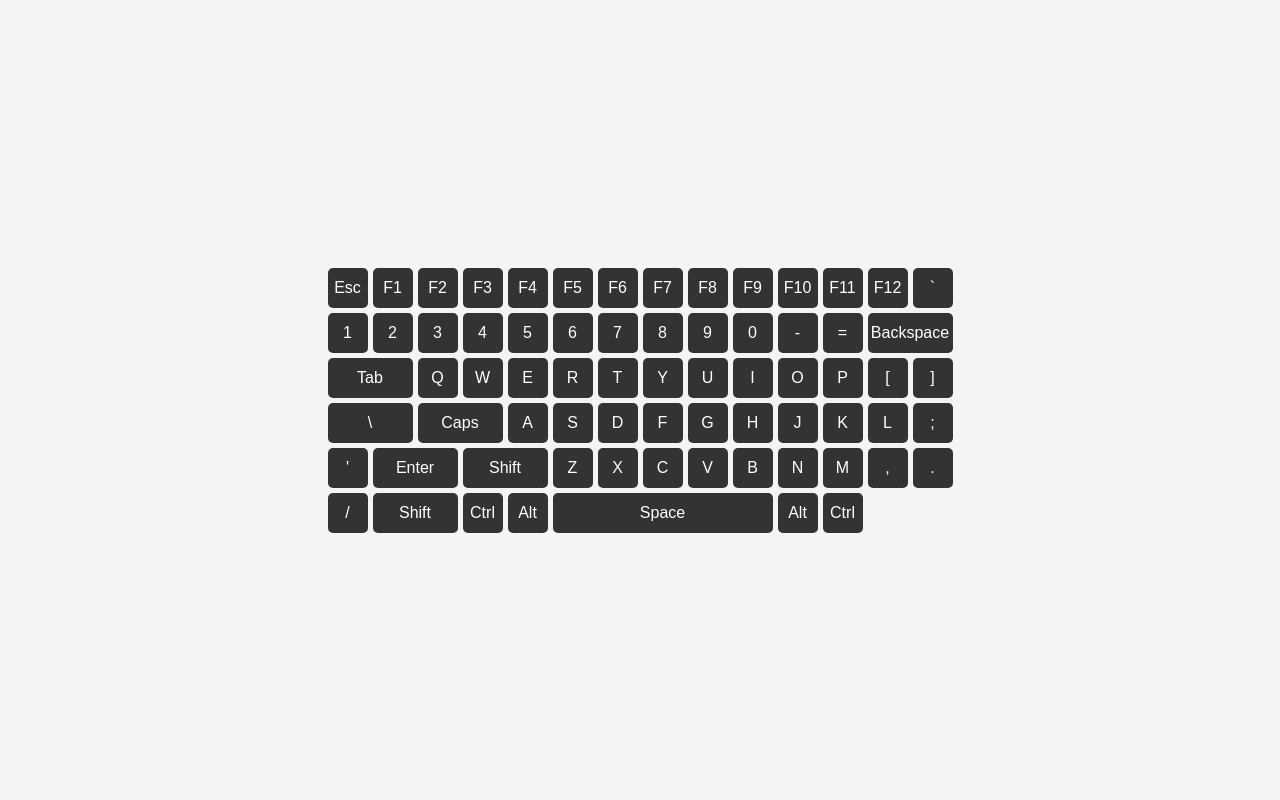
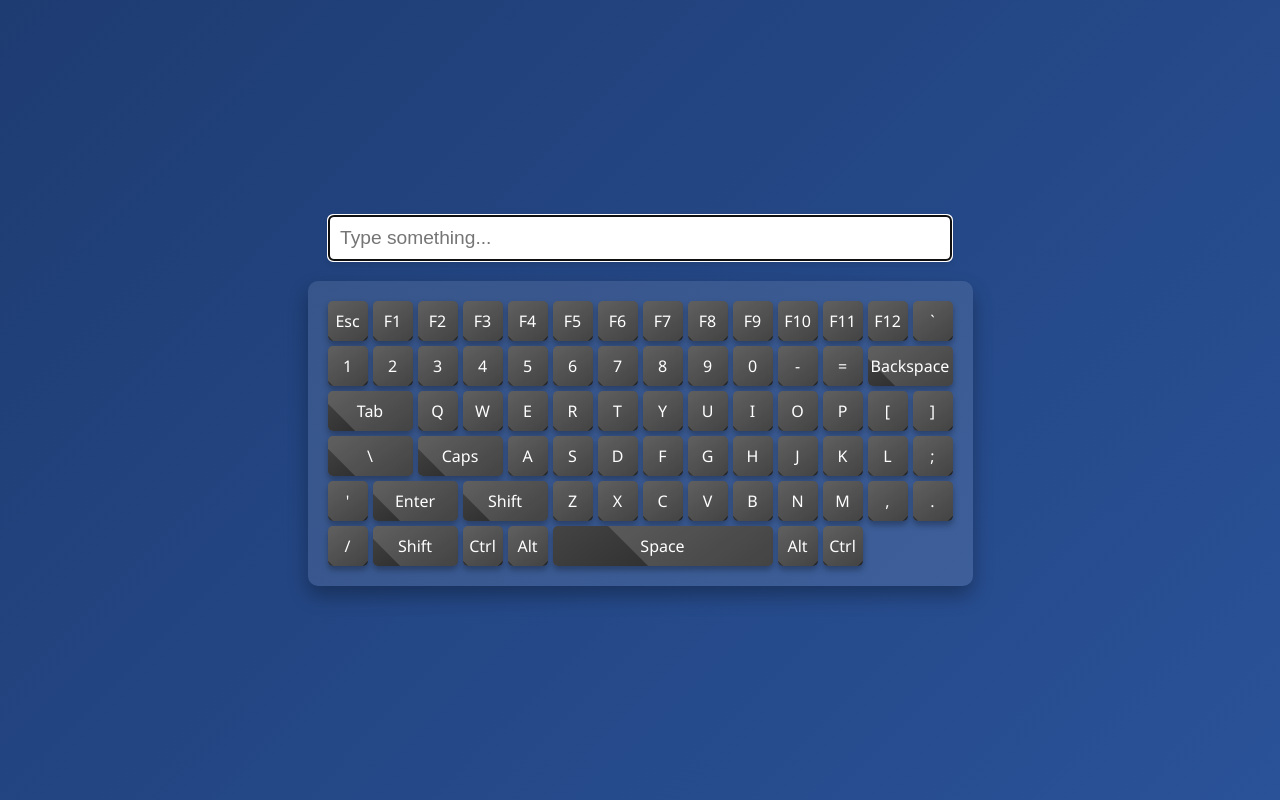
Before and after one commit to shubhamdhiman7011/Grid-Layouts-Decoded-Crafting-Complex-Web-Layouts-with-CSS-Grid, a plain HTML site: page question 5/index.html in a window 1280 px wide. Drawn offline with Linux system fonts and the light colour scheme.

Commit message:
interactive

```diff
--- a/question 5/index.html
+++ b/question 5/index.html
@@ -3,88 +3,90 @@
 <head>
     <meta charset="UTF-8">
     <meta name="viewport" content="width=device-width, initial-scale=1.0">
-    <title>CSS Grid Keyboard</title>
+    <title>Interactive CSS Grid Keyboard</title>
     <link rel="stylesheet" href="styles.css">
 </head>
 <body>
+    <input type="text" id="inputField" placeholder="Type something..." autofocus>
     <div class="keyboard">
         <!-- Row 1 -->
-        <div class="key">Esc</div>
-        <div class="key">F1</div>
-        <div class="key">F2</div>
-        <div class="key">F3</div>
-        <div class="key">F4</div>
-        <div class="key">F5</div>
-        <div class="key">F6</div>
-        <div class="key">F7</div>
-        <div class="key">F8</div>
-        <div class="key">F9</div>
-        <div class="key">F10</div>
-        <div class="key">F11</div>
-        <div class="key">F12</div>
+        <div class="key" data-key="Escape">Esc</div>
+        <div class="key" data-key="F1">F1</div>
+        <div class="key" data-key="F2">F2</div>
+        <div class="key" data-key="F3">F3</div>
+        <div class="key" data-key="F4">F4</div>
+        <div class="key" data-key="F5">F5</div>
+        <div class="key" data-key="F6">F6</div>
+        <div class="key" data-key="F7">F7</div>
+        <div class="key" data-key="F8">F8</div>
+        <div class="key" data-key="F9">F9</div>
+        <div class="key" data-key="F10">F10</div>
+        <div class="key" data-key="F11">F11</div>
+        <div class="key" data-key="F12">F12</div>
         <!-- Row 2 -->
-        <div class="key">`</div>
-        <div class="key">1</div>
-        <div class="key">2</div>
-        <div class="key">3</div>
-        <div class="key">4</div>
-        <div class="key">5</div>
-        <div class="key">6</div>
-        <div class="key">7</div>
-        <div class="key">8</div>
-        <div class="key">9</div>
-        <div class="key">0</div>
-        <div class="key">-</div>
-        <div class="key">=</div>
-        <div class="key wide">Backspace</div>
+        <div class="key" data-key="Backquote">`</div>
+        <div class="key" data-key="Digit1">1</div>
+        <div class="key" data-key="Digit2">2</div>
+        <div class="key" data-key="Digit3">3</div>
+        <div class="key" data-key="Digit4">4</div>
+        <div class="key" data-key="Digit5">5</div>
+        <div class="key" data-key="Digit6">6</div>
+        <div class="key" data-key="Digit7">7</div>
+        <div class="key" data-key="Digit8">8</div>
+        <div class="key" data-key="Digit9">9</div>
+        <div class="key" data-key="Digit0">0</div>
+        <div class="key" data-key="Minus">-</div>
+        <div class="key" data-key="Equal">=</div>
+        <div class="key wide" data-key="Backspace">Backspace</div>
         <!-- Row 3 -->
-        <div class="key wide">Tab</div>
-        <div class="key">Q</div>
-        <div class="key">W</div>
-        <div class="key">E</div>
-        <div class="key">R</div>
-        <div class="key">T</div>
-        <div class="key">Y</div>
-        <div class="key">U</div>
-        <div class="key">I</div>
-        <div class="key">O</div>
-        <div class="key">P</div>
-        <div class="key">[</div>
-        <div class="key">]</div>
-        <div class="key wide">\</div>
+        <div class="key wide" data-key="Tab">Tab</div>
+        <div class="key" data-key="KeyQ">Q</div>
+        <div class="key" data-key="KeyW">W</div>
+        <div class="key" data-key="KeyE">E</div>
+        <div class="key" data-key="KeyR">R</div>
+        <div class="key" data-key="KeyT">T</div>
+        <div class="key" data-key="KeyY">Y</div>
+        <div class="key" data-key="KeyU">U</div>
+        <div class="key" data-key="KeyI">I</div>
+        <div class="key" data-key="KeyO">O</div>
+        <div class="key" data-key="KeyP">P</div>
+        <div class="key" data-key="BracketLeft">[</div>
+        <div class="key" data-key="BracketRight">]</div>
+        <div class="key wide" data-key="Backslash">\</div>
         <!-- Row 4 -->
-        <div class="key wide">Caps</div>
-        <div class="key">A</div>
-        <div class="key">S</div>
-        <div class="key">D</div>
-        <div class="key">F</div>
-        <div class="key">G</div>
-        <div class="key">H</div>
-        <div class="key">J</div>
-        <div class="key">K</div>
-        <div class="key">L</div>
-        <div class="key">;</div>
-        <div class="key">'</div>
-        <div class="key wide">Enter</div>
+        <div class="key wide" data-key="CapsLock">Caps</div>
+        <div class="key" data-key="KeyA">A</div>
+        <div class="key" data-key="KeyS">S</div>
+        <div class="key" data-key="KeyD">D</div>
+        <div class="key" data-key="KeyF">F</div>
+        <div class="key" data-key="KeyG">G</div>
+        <div class="key" data-key="KeyH">H</div>
+        <div class="key" data-key="KeyJ">J</div>
+        <div class="key" data-key="KeyK">K</div>
+        <div class="key" data-key="KeyL">L</div>
+        <div class="key" data-key="Semicolon">;</div>
+        <div class="key" data-key="Quote">'</div>
+        <div class="key wide" data-key="Enter">Enter</div>
         <!-- Row 5 -->
-        <div class="key wide">Shift</div>
-        <div class="key">Z</div>
-        <div class="key">X</div>
-        <div class="key">C</div>
-        <div class="key">V</div>
-        <div class="key">B</div>
-        <div class="key">N</div>
-        <div class="key">M</div>
-        <div class="key">,</div>
-        <div class="key">.</div>
-        <div class="key">/</div>
-        <div class="key wide">Shift</div>
+        <div class="key wide" data-key="ShiftLeft">Shift</div>
+        <div class="key" data-key="KeyZ">Z</div>
+        <div class="key" data-key="KeyX">X</div>
+        <div class="key" data-key="KeyC">C</div>
+        <div class="key" data-key="KeyV">V</div>
+        <div class="key" data-key="KeyB">B</div>
+        <div class="key" data-key="KeyN">N</div>
+        <div class="key" data-key="KeyM">M</div>
+        <div class="key" data-key="Comma">,</div>
+        <div class="key" data-key="Period">.</div>
+        <div class="key" data-key="Slash">/</div>
+        <div class="key wide" data-key="ShiftRight">Shift</div>
         <!-- Row 6 -->
-        <div class="key">Ctrl</div>
-        <div class="key">Alt</div>
-        <div class="key extra-wide">Space</div>
-        <div class="key">Alt</div>
-        <div class="key">Ctrl</div>
+        <div class="key" data-key="ControlLeft">Ctrl</div>
+        <div class="key" data-key="AltLeft">Alt</div>
+        <div class="key extra-wide" data-key="Space">Space</div>
+        <div class="key" data-key="AltRight">Alt</div>
+        <div class="key" data-key="ControlRight">Ctrl</div>
     </div>
+    <script src="script.js"></script>
 </body>
 </html>
--- /dev/null
+++ b/question 5/script.js
@@ -0,0 +1,77 @@
+document.addEventListener('DOMContentLoaded', () => {
+    const inputField = document.getElementById('inputField');
+    const keys = document.querySelectorAll('.key');
+
+    keys.forEach(key => {
+        key.addEventListener('mousedown', () => {
+            const keyValue = key.dataset.key;
+            handleKeyPress(keyValue);
+            key.classList.add('active');
+        });
+
+        key.addEventListener('mouseup', () => {
+            key.classList.remove('active');
+        });
+
+        key.addEventListener('mouseleave', () => {
+            key.classList.remove('active');
+        });
+    });
+
+    function handleKeyPress(keyValue) {
+        let currentValue = inputField.value;
+
+        switch (keyValue) {
+            case 'Backspace':
+                inputField.value = currentValue.slice(0, -1);
+                break;
+            case 'Tab':
+                inputField.value += '    ';
+                break;
+            case 'Enter':
+                inputField.value += '\n';
+                break;
+            case 'Space':
+                inputField.value += ' ';
+                break;
+            case 'CapsLock':
+                toggleCapsLock();
+                break;
+            default:
+                if (keyValue.length === 1) {
+                    if (capsLockActive) {
+                        inputField.value += keyValue.toUpperCase();
+                    } else {
+                        inputField.value += keyValue.toLowerCase();
+                    }
+                }
+                break;
+        }
+    }
+
+    let capsLockActive = false;
+
+    function toggleCapsLock() {
+        capsLockActive = !capsLockActive;
+        keys.forEach(key => {
+            if (key.dataset.key.length === 1) {
+                key.textContent = capsLockActive ? key.dataset.key.toUpperCase() : key.dataset.key.toLowerCase();
+            }
+        });
+    }
+
+    document.addEventListener('keydown', (event) => {
+        const key = document.querySelector(`.key[data-key="${event.code}"]`);
+        if (key) {
+            handleKeyPress(event.code);
+            key.classList.add('active');
+        }
+    });
+
+    document.addEventListener('keyup', (event) => {
+        const key = document.querySelector(`.key[data-key="${event.code}"]`);
+        if (key) {
+            key.classList.remove('active');
+        }
+    });
+});
--- a/question 5/styles.css
+++ b/question 5/styles.css
@@ -1,32 +1,73 @@
 body {
     display: flex;
+    flex-direction: column;
     justify-content: center;
     align-items: center;
     height: 100vh;
-    background-color: #f4f4f4;
+    background: linear-gradient(135deg, #1e3c72 0%, #2a5298 100%);
     margin: 0;
-    font-family: Arial, sans-serif;
+    font-family: 'Segoe UI', Tahoma, Geneva, Verdana, sans-serif;
+}
+
+input#inputField {
+    width: 80%;
+    max-width: 600px;
+    padding: 10px;
+    font-size: 1.2em;
+    margin-bottom: 20px;
+    border-radius: 5px;
+    border: 2px solid #333;
+    box-shadow: 0 4px 6px rgba(0, 0, 0, 0.1);
 }
 
 .keyboard {
     display: grid;
     grid-template-columns: repeat(14, 40px);
     grid-gap: 5px;
+    padding: 20px;
+    border-radius: 10px;
+    background-color: rgba(255, 255, 255, 0.1);
+    box-shadow: 0 10px 20px rgba(0, 0, 0, 0.3);
 }
 
 .key {
-    background-color: #333;
+    background: linear-gradient(145deg, #444, #222);
     color: white;
     border-radius: 5px;
     text-align: center;
     line-height: 40px;
     font-size: 1em;
     cursor: pointer;
-    transition: background-color 0.3s;
+    transition: all 0.3s ease;
+    box-shadow: 0 4px 6px rgba(0, 0, 0, 0.3);
+    position: relative;
+    overflow: hidden;
+}
+
+.key::before {
+    content: "";
+    position: absolute;
+    top: 0;
+    left: 50%;
+    width: 300%;
+    height: 300%;
+    background-color: rgba(255, 255, 255, 0.15);
+    transform: translateX(-50%) translateY(-75%) rotate(45deg);
+    transition: all 0.5s ease;
+}
+
+.key:hover::before {
+    transform: translateX(-50%) translateY(-50%) rotate(45deg);
+}
+
+.key:hover {
+    background: linear-gradient(145deg, #666, #444);
+    box-shadow: 0 6px 10px rgba(0, 0, 0, 0.5);
 }
 
 .key:active {
     background-color: #555;
+    transform: scale(0.95);
 }
 
 .wide {
@@ -36,3 +77,8 @@ body {
 .extra-wide {
     grid-column: span 5;
 }
+
+.key.active {
+    background: linear-gradient(145deg, #888, #555);
+    box-shadow: 0 4px 8px rgba(0, 0, 0, 0.3);
+}
```
